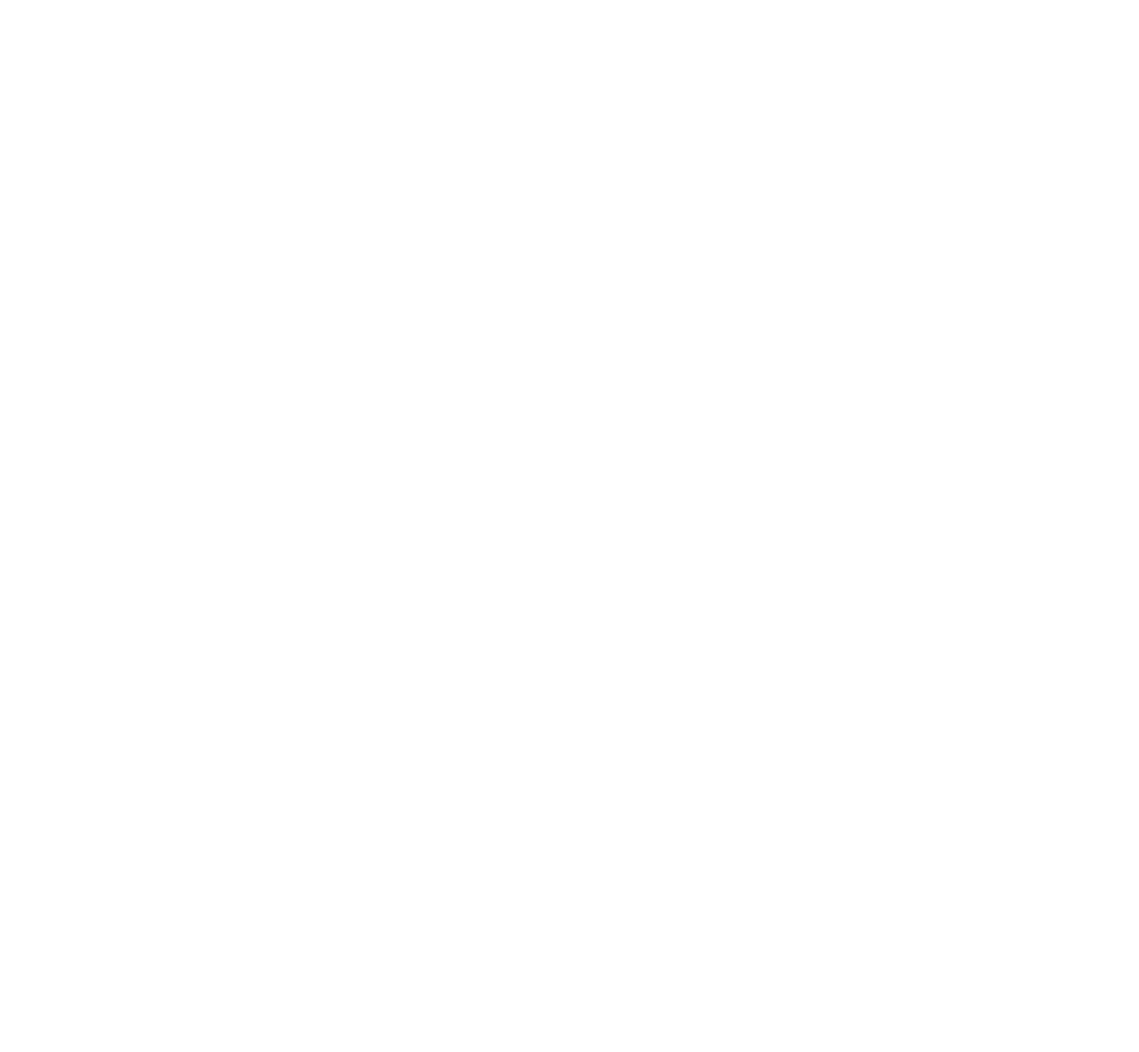
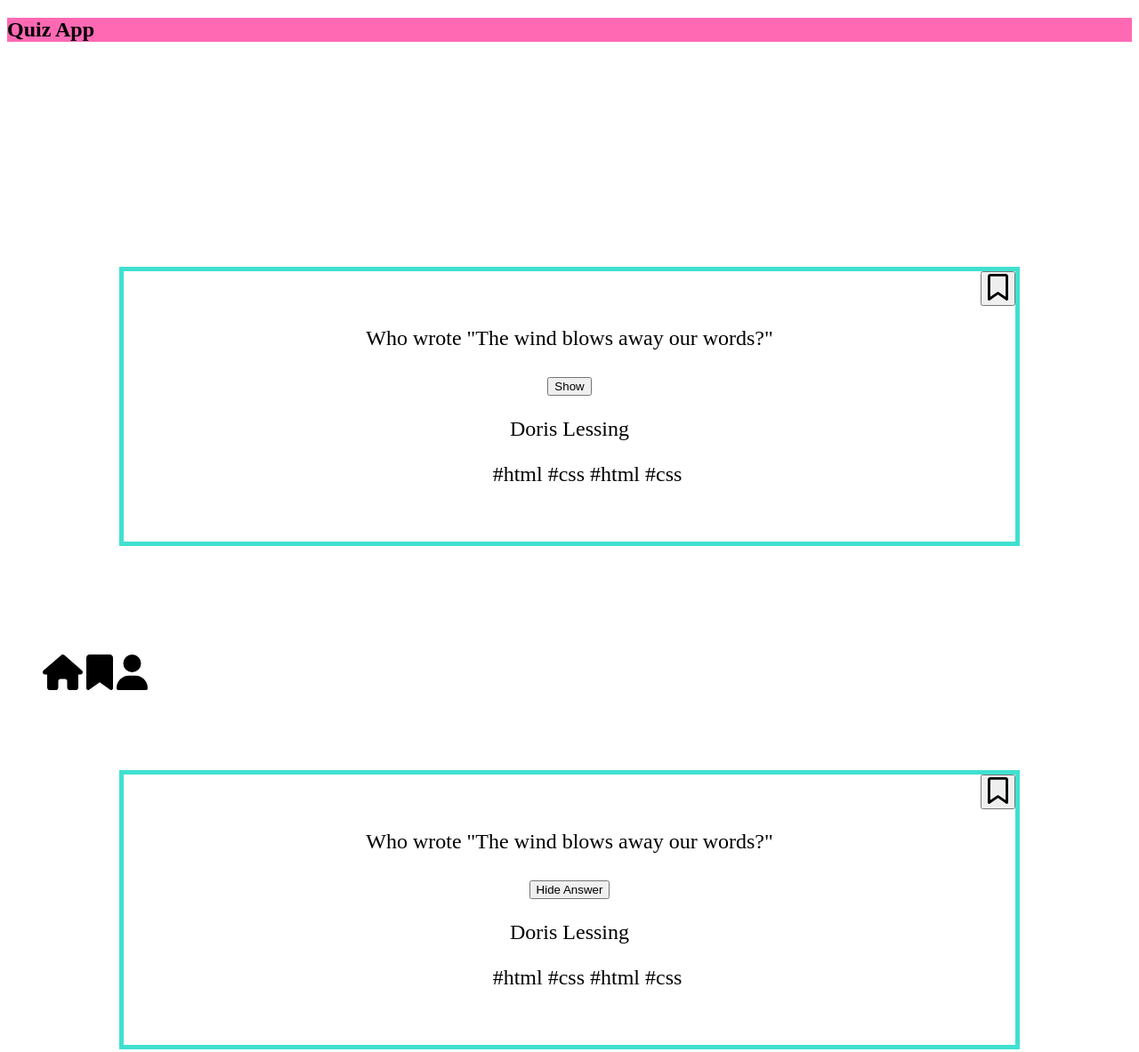
Before and after one commit to grasipacheco/quizapp, a plain HTML site: page index.html in a window 1280 px wide. Shown: the whole page at 89% size. Before the commit the page ends 800 px from the top, so only its background shows below. Drawn offline with Linux system fonts and the light colour scheme.

Commit message:
populated html and css with code

```diff
--- a/index.html
+++ b/index.html
@@ -3,12 +3,67 @@
   <head>
     <meta charset="UTF-8" />
     <meta name="viewport" content="width=device-width, initial-scale=1.0" />
-    <title>Recap Project I: Quiz App - Layout/title>
+    <title>Recap Project I: Quiz App - Layout</title>
     <link rel="stylesheet" href="style.css" />
   </head>
   <body>
     <header class="header">
-      <h2>fala ai carai</h2>
+      <h2>Quiz App</h2>
     </header>
+    <section class="cards">
+      <p>Who wrote "The wind blows away our words?"</p>
+      <button class="button">Show</button>
+      <p data-js="asnwer-box" class="answer hidden">Doris Lessing</p>
+      <ul>
+        <li class="taglist">#html</li>
+        <li class="taglist">#css</li>
+        <li class="taglist">#html</li>
+        <li class="taglist">#css</li>
+      </ul>
+      <button type="button" class="bookmark">
+        <img
+          src="imgs/bookmark-regular.svg"
+          alt="bookmark-symbol"
+          height="30"
+        />
+      </button>
+    </section>
+    <section class="cards">
+      <p>Who wrote "The wind blows away our words?"</p>
+      <button class="button">Hide Answer</button>
+      <p data-js="asnwer-box" class="answer hidden">Doris Lessing</p>
+      <ul>
+        <li class="taglist">#html</li>
+        <li class="taglist">#css</li>
+        <li class="taglist">#html</li>
+        <li class="taglist">#css</li>
+      </ul>
+      <button type="button" class="bookmark">
+        <img
+          src="imgs/bookmark-regular.svg"
+          alt="bookmark-symbol"
+          height="30"
+        />
+      </button>
+    </section>
+    <footer class="footer-flex">
+      <ul>
+        <li class="taglist">
+          <a href="index.html"
+            ><img src="imgs/house-solid(2).svg" alt="home" height="40"
+          /></a>
+        </li>
+        <li class="taglist">
+          <a href="bookmark.html"
+            ><img src="imgs/bookmark-solid.svg" alt="bookmark" height="40"
+          /></a>
+        </li>
+        <li class="taglist">
+          <a href="profile.html"
+            ><img src="imgs/user-solid.svg" alt="profile" height="40"
+          /></a>
+        </li>
+      </ul>
+    </footer>
   </body>
 </html>
--- a/style.css
+++ b/style.css
@@ -1,3 +1,35 @@
 header {
   background-color: hotpink;
 }
+
+.bookmark {
+  position: absolute;
+  top: 0;
+  right: 0;
+}
+
+.cards {
+  margin: 20% 10%;
+  border: 5px solid turquoise;
+  font-size: 1.5rem;
+  padding: 3% 10%;
+  text-align: center;
+  position: relative;
+}
+
+.taglist {
+  display: inline;
+  justify-content: space-around;
+  flex-direction: row;
+}
+
+footer {
+  position: fixed;
+  width: 100%;
+  height: 10vh;
+  bottom: 0px;
+  /*display: flex;
+  justify-content: center;
+  align-items: center;
+  padding: 0; */
+}
```
Also changed, not shown: bookmark.html (added), imgs/bookmark-regular.svg (added), imgs/bookmark-solid.svg (added), imgs/house-solid(2).svg (added), imgs/user-solid.svg (added), profile.html (added).
